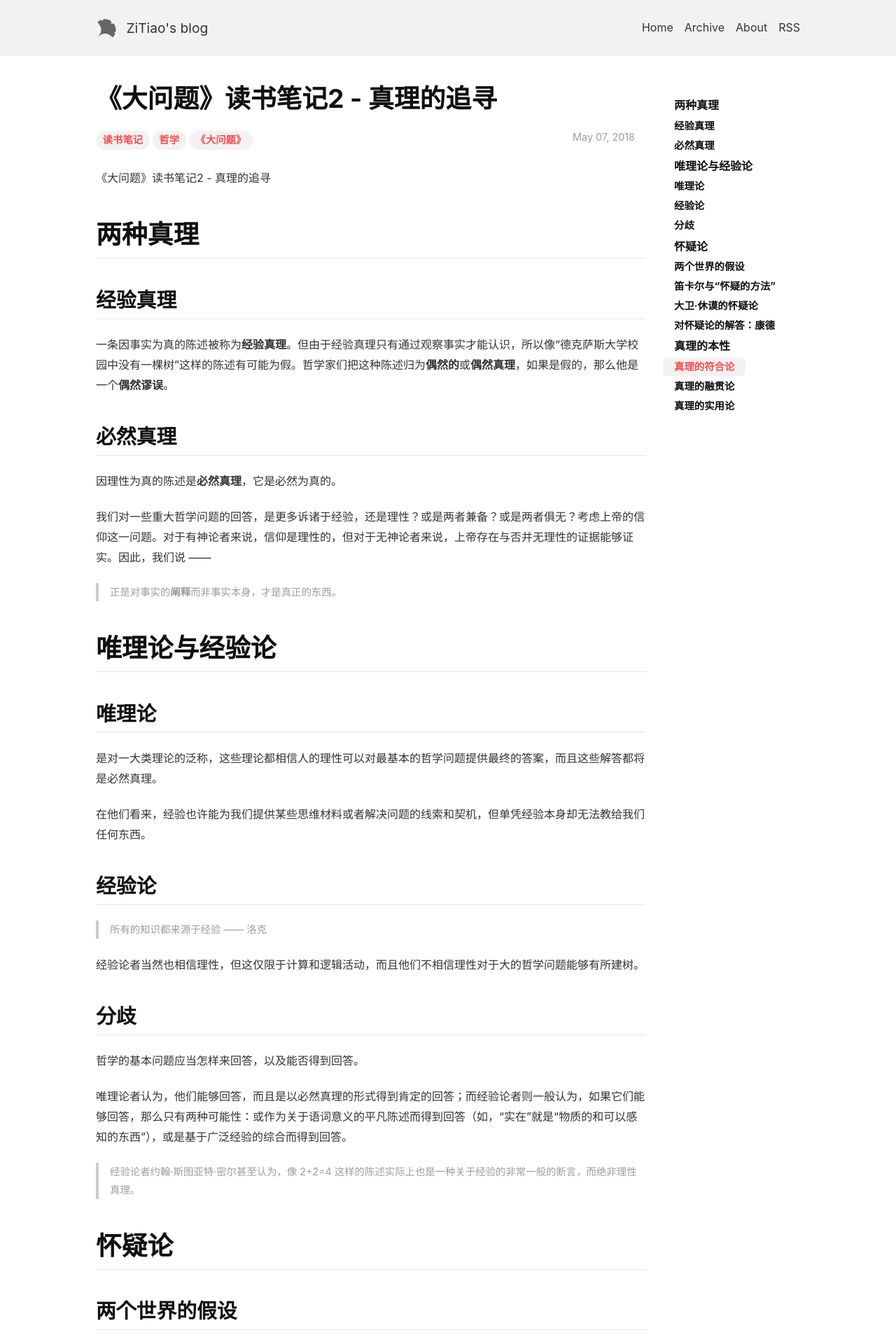
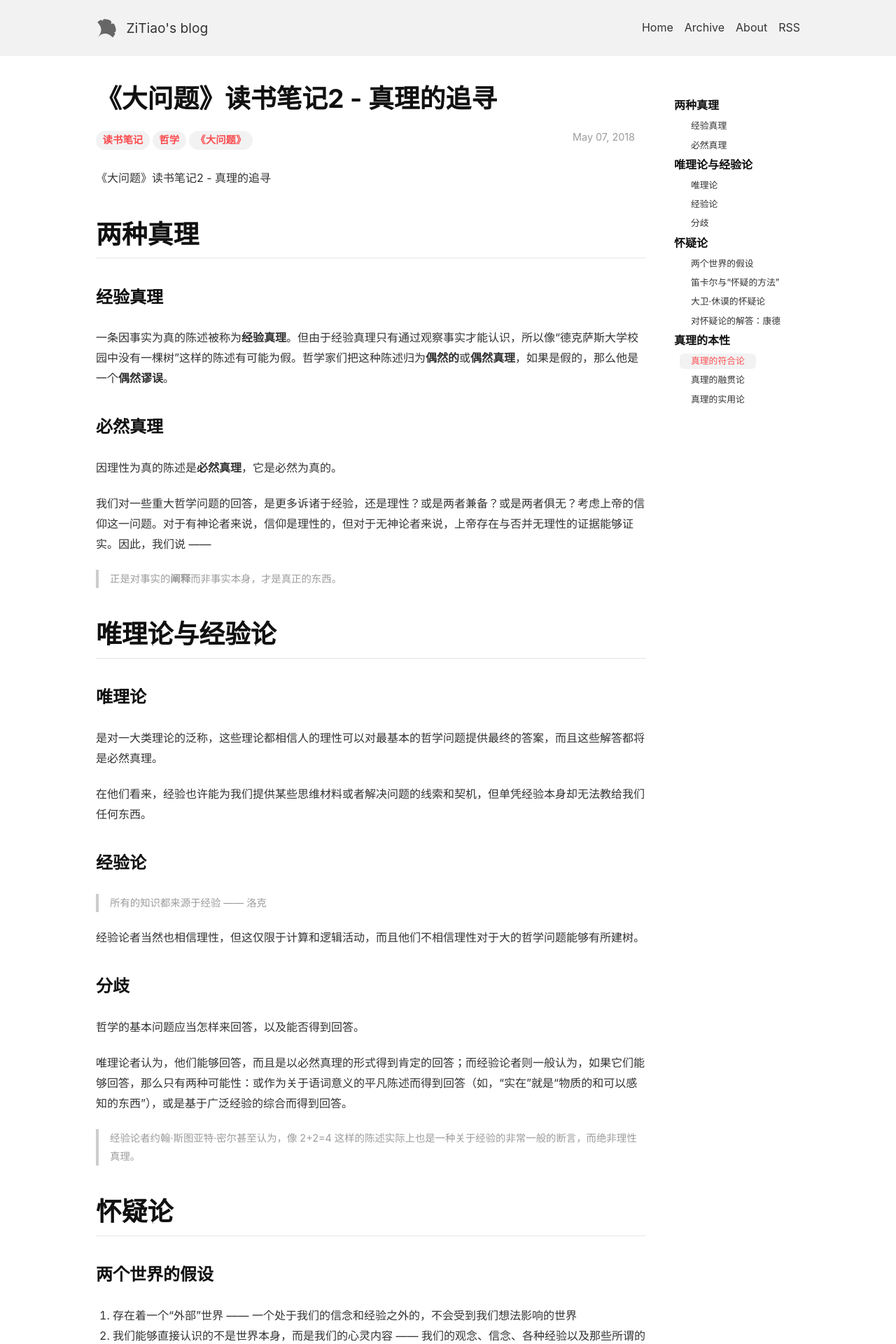
Before and after one commit to zitiao/ziTiao, a Jekyll site: the page built from _posts/2018-05-07-《大问题》读书笔记2 - 真理的追寻.md, in a window 1280 px wide. Shown: the top 1920 px of the page at 70% size. Built offline with Jekyll 4.4.1, drawn with Linux system fonts in a browser that asks for light colours; nearby versions of some CDN libraries.

Commit message:
markdown

```diff
--- a/_posts/2018-05-07-《大问题》读书笔记2 - 真理的追寻.md
+++ b/_posts/2018-05-07-《大问题》读书笔记2 - 真理的追寻.md
@@ -10,10 +10,10 @@ tags: 读书笔记 哲学 《大问题》
 <!--more-->
 
 # 两种真理
-## 经验真理
+### 经验真理
 一条因事实为真的陈述被称为**经验真理**。但由于经验真理只有通过观察事实才能认识，所以像“德克萨斯大学校园中没有一棵树”这样的陈述有可能为假。哲学家们把这种陈述归为**偶然的**或**偶然真理**，如果是假的，那么他是一个**偶然谬误**。
 
-## 必然真理
+### 必然真理
 因理性为真的陈述是**必然真理**，它是必然为真的。
 
 我们对一些重大哲学问题的回答，是更多诉诸于经验，还是理性？或是两者兼备？或是两者俱无？考虑上帝的信仰这一问题。对于有神论者来说，信仰是理性的，但对于无神论者来说，上帝存在与否并无理性的证据能够证实。因此，我们说 ——
@@ -21,17 +21,17 @@ tags: 读书笔记 哲学 《大问题》
 > 正是对事实的**阐释**而非事实本身，才是真正的东西。
 
 # 唯理论与经验论
-## 唯理论
+### 唯理论
 是对一大类理论的泛称，这些理论都相信人的理性可以对最基本的哲学问题提供最终的答案，而且这些解答都将是必然真理。
 
 在他们看来，经验也许能为我们提供某些思维材料或者解决问题的线索和契机，但单凭经验本身却无法教给我们任何东西。
 
-## 经验论
+### 经验论
 > 所有的知识都来源于经验 —— 洛克
 
 经验论者当然也相信理性，但这仅限于计算和逻辑活动，而且他们不相信理性对于大的哲学问题能够有所建树。
 
-## 分歧
+### 分歧
 哲学的基本问题应当怎样来回答，以及能否得到回答。
 
 唯理论者认为，他们能够回答，而且是以必然真理的形式得到肯定的回答；而经验论者则一般认为，如果它们能够回答，那么只有两种可能性：或作为关于语词意义的平凡陈述而得到回答（如，“实在”就是“物质的和可以感知的东西”），或是基于广泛经验的综合而得到回答。
@@ -39,13 +39,13 @@ tags: 读书笔记 哲学 《大问题》
 > 经验论者约翰·斯图亚特·密尔甚至认为，像 2+2=4 这样的陈述实际上也是一种关于经验的非常一般的断言，而绝非理性真理。
 
 # 怀疑论
-## 两个世界的假设
+### 两个世界的假设
 1. 存在着一个“外部”世界 —— 一个处于我们的信念和经验之外的，不会受到我们想法影响的世界
 2. 我们能够直接认识的不是世界本身，而是我们的心灵内容 —— 我们的观念、信念、各种经验以及那些所谓的必然真理。
 
 这两条陈述看上去非常合理，但当我们将他们组合在一起时，却会导致一个结论 —— 我们永远也不可能认识这个世界，或至少是永远也不能确信认识了这个世界。由此，引发了怀疑论的观点。
 
-## 笛卡尔与“怀疑的方法”
+### 笛卡尔与“怀疑的方法”
 笛卡尔同意上述两条陈述，但它本身是唯理论者，他要求自己给出证明。他先将自己所有的信念搁置起来，假设均为假，然后逐一加以证明，直到某一条信念得证为止。
 
 “假如我试图怀疑我自己心灵的存在，那么我就会发现你，我所怀疑的正是我在怀疑。而如果我对我在怀疑进行怀疑，那么实际上我就必定在怀疑” ——>
@@ -58,20 +58,20 @@ tags: 读书笔记 哲学 《大问题》
 
 假定，“我思故我在”为真，而因为我可以思考、头脑中有关上帝的一个观念，推出上帝必然存在。既然上帝存在，上帝又是完满的、全善的，他绝不会让我们被现实世界所诓骗。因上帝不会欺骗我，所以我知道自己终究是认识了世界的。
 
-## 大卫·休谟的怀疑论
+### 大卫·休谟的怀疑论
 真理有两种类型——“事实”和“理性真理”，如果一种信念不能作为其中的任何一种得到证明，那么它就是没有根据的。
 
-## 对怀疑论的解答：康德
+### 对怀疑论的解答：康德
 推翻两个世界的假设。
 
 康德主张我们是按照先天规则来“构建”或“构造”这个世界的。这个世界就是我们的经验世界，而不是什么“超越”或“外在”于他的东西。康德认为，心灵把他的形式和范畴加到我们的经验之上，而在这些形式和范畴中，有一些就是为我们的知识提供预设的。因此，这些预设既不是经验事实，也不是“观念的关系”，而是一种被康德称为“先天综合”的新的特殊类型的真理。
 
 # 真理的本性
-## 真理的符合论
+### 真理的符合论
 一条陈述为真，当且仅当它与事实相符合。
-## 真理的融贯论
+### 真理的融贯论
 融贯论发端于对符合论的反驳，他认为与事实相符的说法不仅不能解释数学和逻辑中的真理，而且也不能解释日常事实。我们所拥有的只是一些相信的理由 —— 证据、论证、原理以及我们的信念本身。
 
 真的，就意味着最能与我们的经验和信念的整体网络一致。
-## 真理的实用论
+### 真理的实用论
 实用论为融贯论补充了一条附加的实践条件，即接受一条陈述或一种信念为真的理由之一，就是它是否能让我们更好的行动，是否能为未来提供富有成效的出路。
```
Also changed, not shown: _posts/2018-05-07-《大问题》读书笔记1 - 实在的本性.md (+9 -9 lines), _posts/2018-05-07-《大问题》读书笔记3 - 自我.md (+8 -8 lines).
